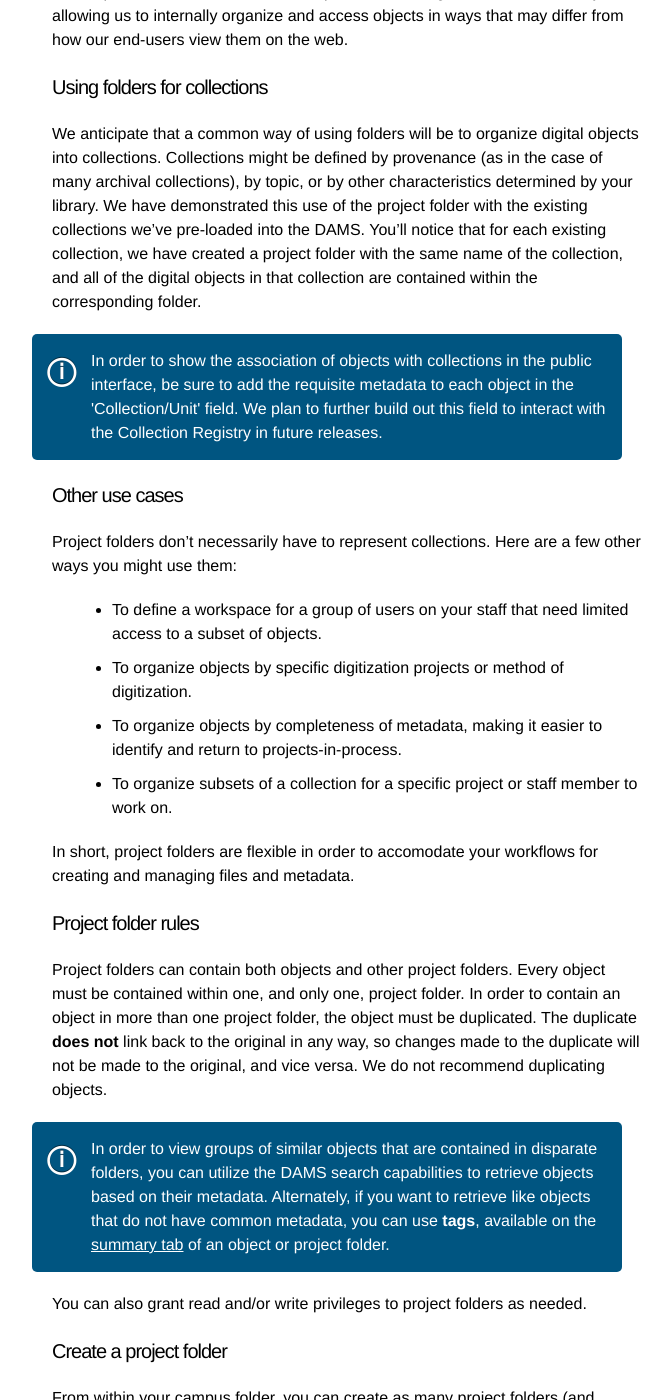
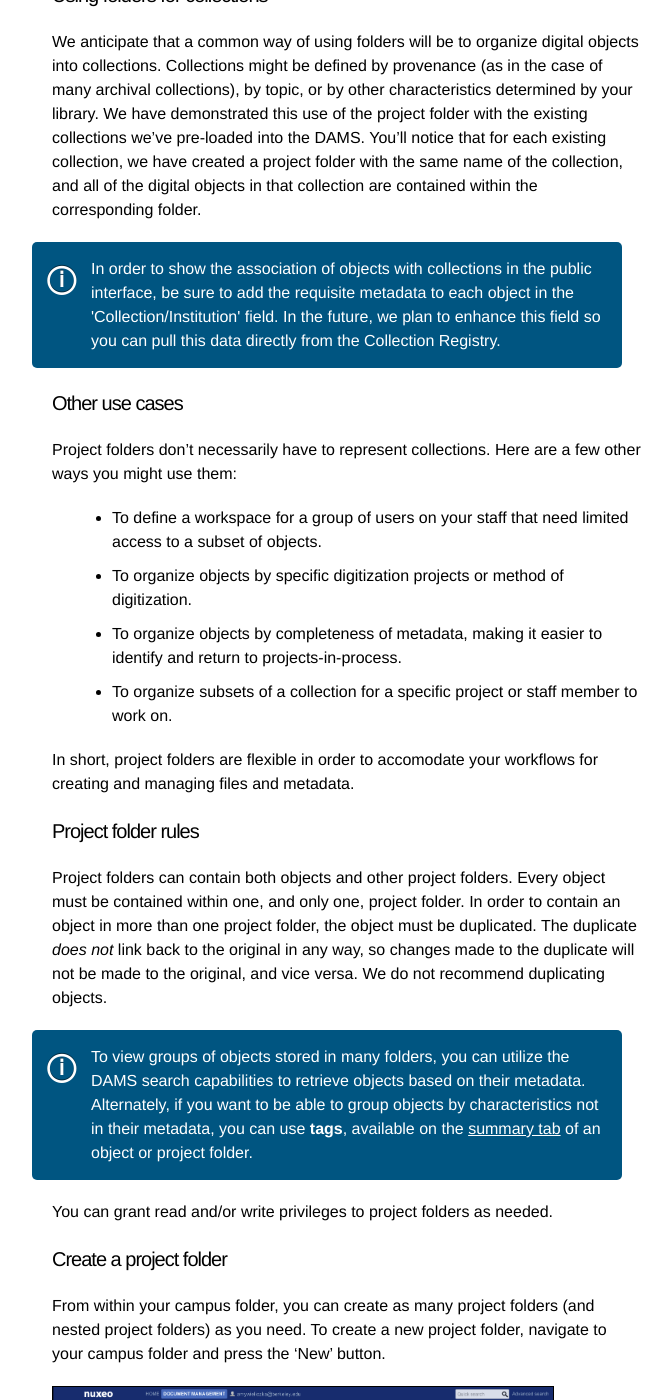
Before and after one commit to ucldc/ucldc-docs, a Jekyll site: the page built from docs/dams/organization.md, in a window 1280 px wide and 1400 px high, scrolled down 556 px. Shown: the whole window, without its empty margins (188-860 px from the left). Built offline with Jekyll 4.4.1, drawn with Linux system fonts in a browser that asks for light colours; nearby versions of some CDN libraries; some of the changed text lies outside the part shown.

Commit message:
Update organization.md

```diff
--- a/docs/dams/organization.md
+++ b/docs/dams/organization.md
@@ -12,12 +12,10 @@ Our shared DAMS makes heavy use of something called project folders. Project fol
 
 It is important to understand that the Nuxeo project folder is a purely internal construction, used to organize objects for management purposes, and _will have no bearing on how objects are displayed on Calisphere (once publication to Calisphere is enabled)._ Calisphere will support the grouping of objects into campuses, units or departments within campuses, and collections--but we will be indicating these groupings in the item-level metadata for each object.
 
-This separation of the DAMS from the public interface gives us more flexibility, allowing us to internally organize and access objects in ways that may differ from how our end-users view them on the web.
-
 ### Using folders for collections
 We anticipate that a common way of using folders will be to organize digital objects into collections. Collections might be defined by provenance (as in the case of many archival collections), by topic, or by other characteristics determined by your library. We have demonstrated this use of the project folder with the existing collections we've pre-loaded into the DAMS. You'll notice that for each existing collection, we have created a project folder with the same name of the collection, and all of the digital objects in that collection are contained within the corresponding folder.
 
-<div class="note">In order to show the association of objects with collections in the public interface, be sure to add the requisite metadata to each object in the 'Collection/Unit' field. We plan to further build out this field to interact with the Collection Registry in future releases.</div>
+<div class="note">In order to show the association of objects with collections in the public interface, be sure to add the requisite metadata to each object in the 'Collection/Institution' field. In the future, we plan to enhance this field so you can pull this data directly from the Collection Registry.</div>
 
 ### Other use cases
 Project folders don't necessarily have to represent collections. Here are a few other ways you might use them:
@@ -30,11 +28,11 @@ Project folders don't necessarily have to represent collections. Here are a few
 In short, project folders are flexible in order to accomodate your workflows for creating and managing files and metadata.
 
 ### Project folder rules
-Project folders can contain both objects and other project folders. Every object must be contained within one, and only one, project folder. In order to contain an object in more than one project folder, the object must be duplicated. The duplicate <b>does not</b> link back to the original in any way, so changes made to the duplicate will not be made to the original, and vice versa. We do not recommend duplicating objects.
+Project folders can contain both objects and other project folders. Every object must be contained within one, and only one, project folder. In order to contain an object in more than one project folder, the object must be duplicated. The duplicate _does not_ link back to the original in any way, so changes made to the duplicate will not be made to the original, and vice versa. We do not recommend duplicating objects.
 
-<div class="note">In order to view groups of similar objects that are contained in disparate folders, you can utilize the DAMS search capabilities to retrieve objects based on their metadata. Alternately, if you want to retrieve like objects that do not have common metadata, you can use <b>tags</b>, available on the <a href="{{ site.url }}{{ site.baseurl}}/docs/dams/edit-objects" class="notelink">summary tab</a> of an object or project folder.</div>
+<div class="note">To view groups of objects stored in many folders, you can utilize the DAMS search capabilities to retrieve objects based on their metadata. Alternately, if you want to be able to group objects by characteristics not in their metadata, you can use <b>tags</b>, available on the <a href="{{ site.url }}{{ site.baseurl}}/docs/dams/edit-objects" class="notelink">summary tab</a> of an object or project folder.</div>
 
-You can also grant read and/or write privileges to project folders as needed.
+You can grant read and/or write privileges to project folders as needed.
 
 ### Create a project folder
 From within your campus folder, you can create as many project folders (and nested project folders) as you need. To create a new project folder, navigate to your campus folder and press the 'New' button.
```
